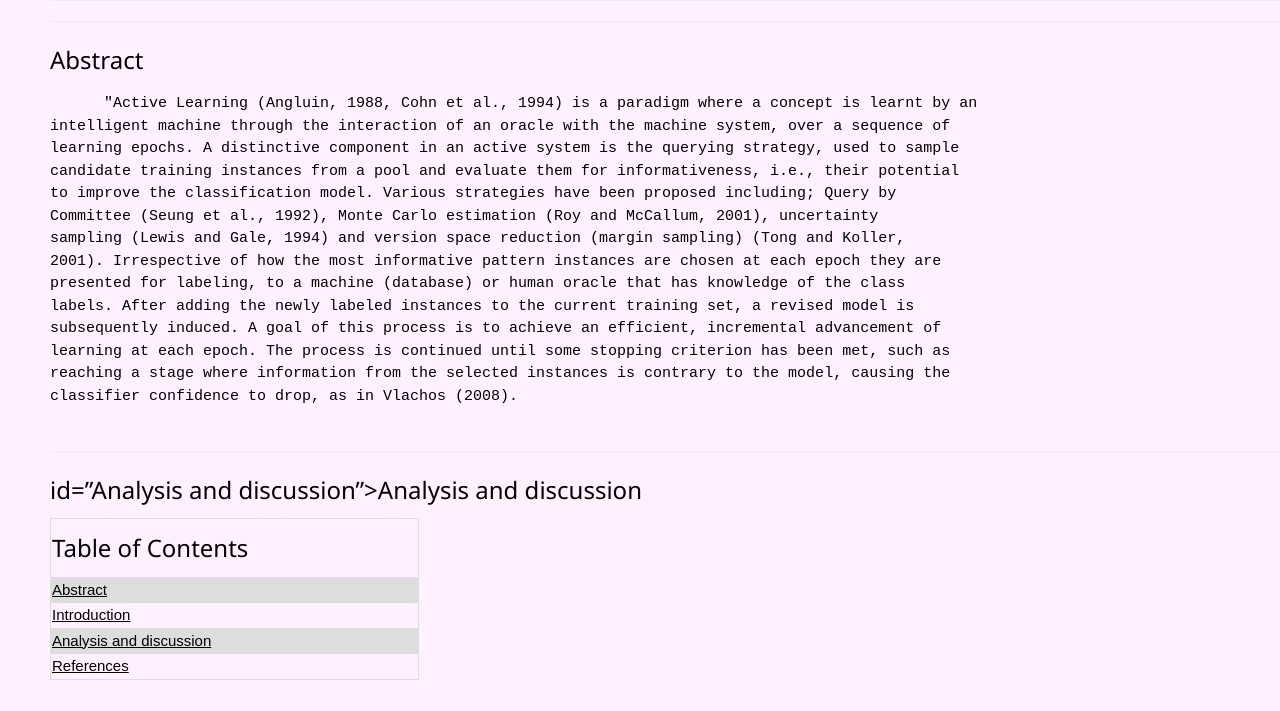
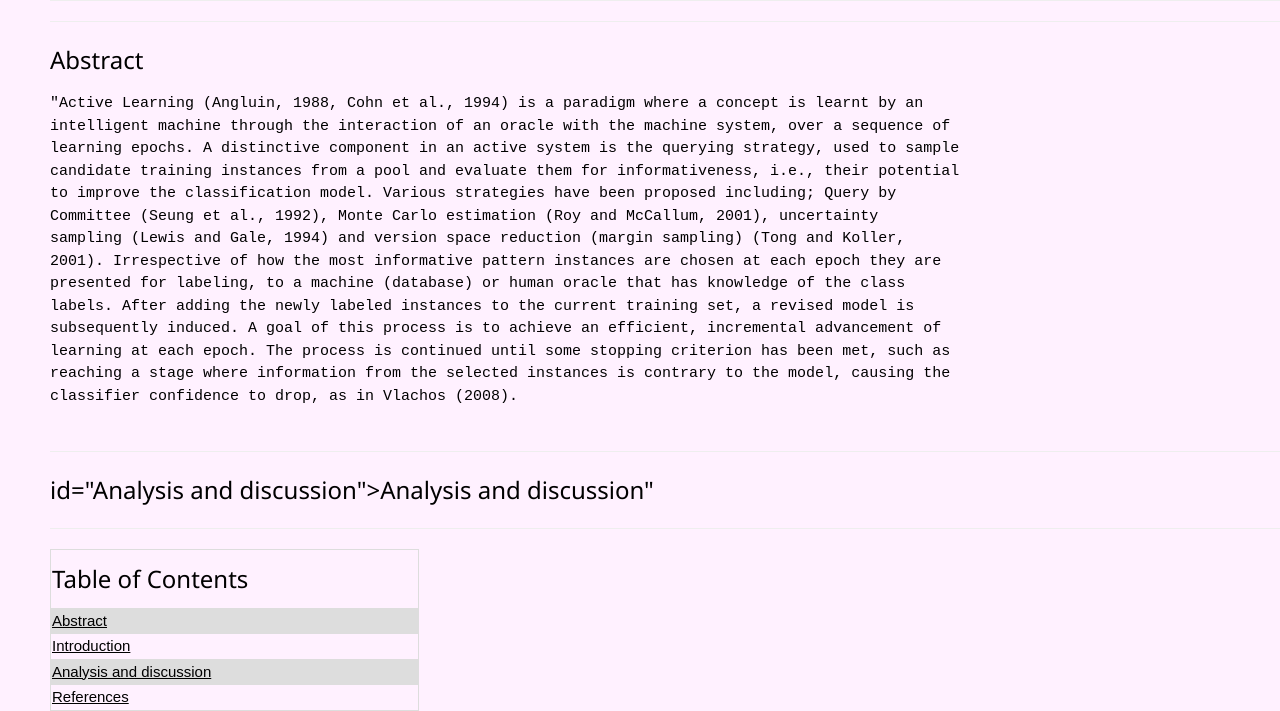
Before and after one commit to FEPSFY6923309/FY6923309, a plain HTML site: page index.html in a window 1280 px wide. Shown: the part 525-1236 px from the top of the page. Before the commit the page ends 1205 px from the top, so only its background shows below. Drawn offline with nearby package versions, Linux system fonts and the light colour scheme.

Commit message:
Update index.html

```diff
--- a/index.html
+++ b/index.html
@@ -56,7 +56,7 @@
     <h3 id="Abstract">Abstract</h3>
   <p class ="ex1">
     <pre>
-      "Active Learning (Angluin, 1988, Cohn et al., 1994) is a paradigm where a concept is learnt by an
+"Active Learning (Angluin, 1988, Cohn et al., 1994) is a paradigm where a concept is learnt by an
 intelligent machine through the interaction of an oracle with the machine system, over a sequence of
 learning epochs. A distinctive component in an active system is the querying strategy, used to sample
 candidate training instances from a pool and evaluate them for informativeness, i.e., their potential
@@ -73,7 +73,8 @@ classifier confidence to drop, as in Vlachos (2008).
     </pre>
   </p>
 <hr>
-    <h3> id=”Analysis and discussion”>Analysis and discussion</h3>
+    <h3> id="Analysis and discussion">Analysis and discussion"</h3>
+    <hr>
   <!table of contents>
   <table>
 
```
